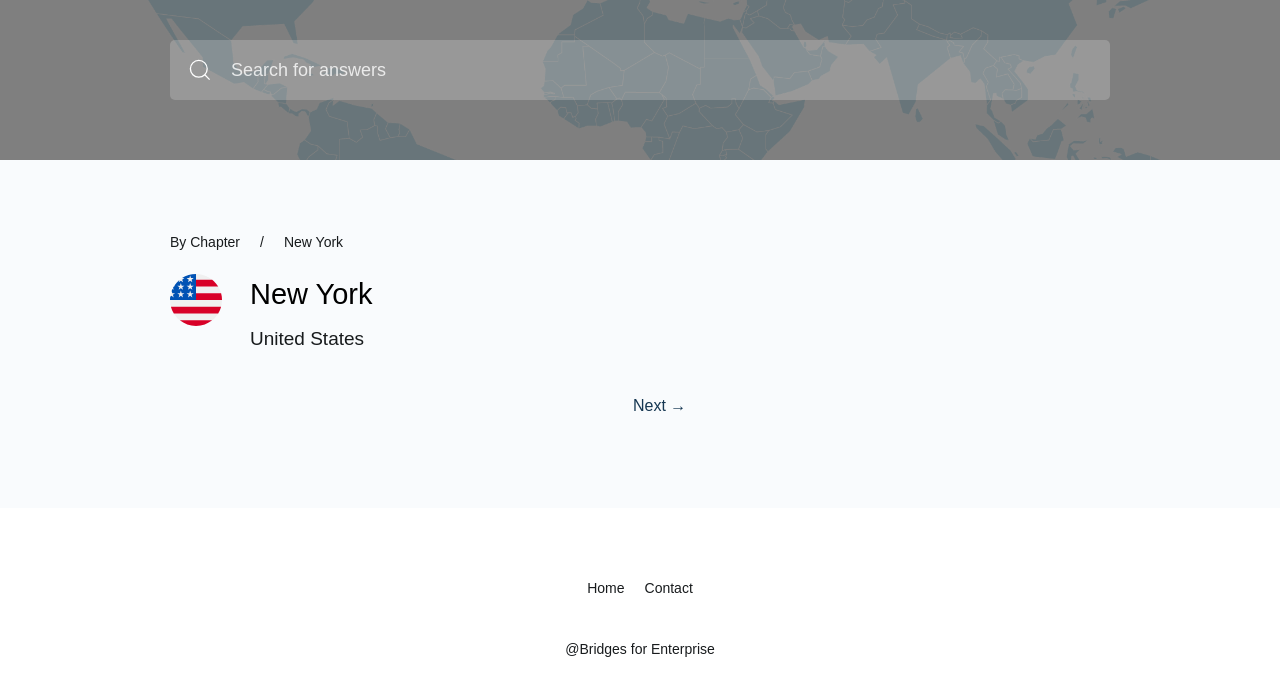
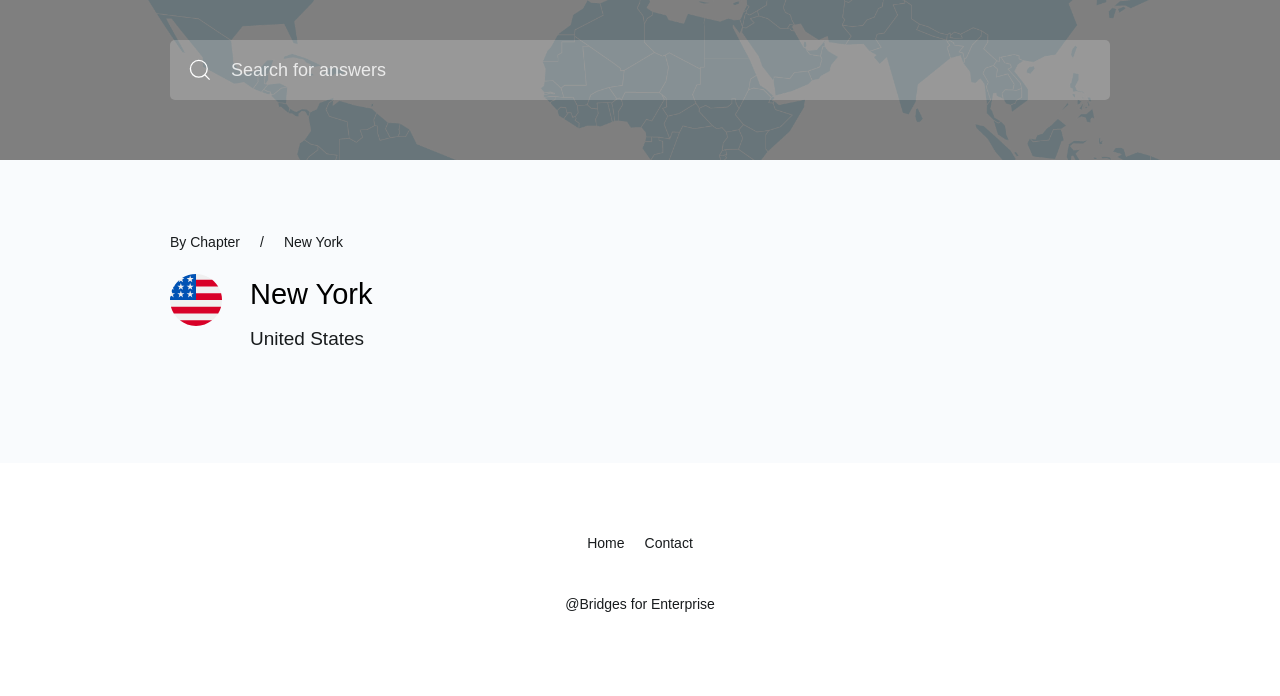
Before and after one commit to bfe-tech-recruitment/Opps-page, a Jekyll site: the page built from categories/newyork.md, in a window 1280 px wide. Shown: the top 696 px of the page. Built offline with Jekyll 4.4.1, drawn with Linux system fonts in a browser that asks for light colours; some web fonts are replaced; the list of posts is cut into pages by our own code.

Commit message:
remove pagination

```diff
--- a/_layouts/category.html
+++ b/_layouts/category.html
@@ -57,17 +57,5 @@ layout: default
         {% endif %}
       {% endfor %}
     </div>
-    {% if paginator.total_pages > 1 %}
-      <div class="uk-text-center uk-margin-medium-top">
-        <ul class="uk-pagination uk-flex-center">
-          {% if paginator.previous_page %}
-            <li><a class="hvr-back uk-text-primary" href="{{ paginator.previous_page_path | prepend: site.baseurl | replace: '//', '/' }}">&larr; {{ site.data.translation[site.lang].previous | default: "Previous" }}</a></li>
-          {% endif %}
-          {% if paginator.next_page %}
-            <li class="uk-margin-medium-left"><a class="hvr-forward uk-text-primary" href="{{ paginator.next_page_path | prepend: site.baseurl | replace: '//', '/' }}">{{ site.data.translation[site.lang].next | default: "Next" }} &rarr;</a></li>
-          {% endif %}
-        </ul>
-      </div>
-    {% endif %}
   </div>
 </div>
```
